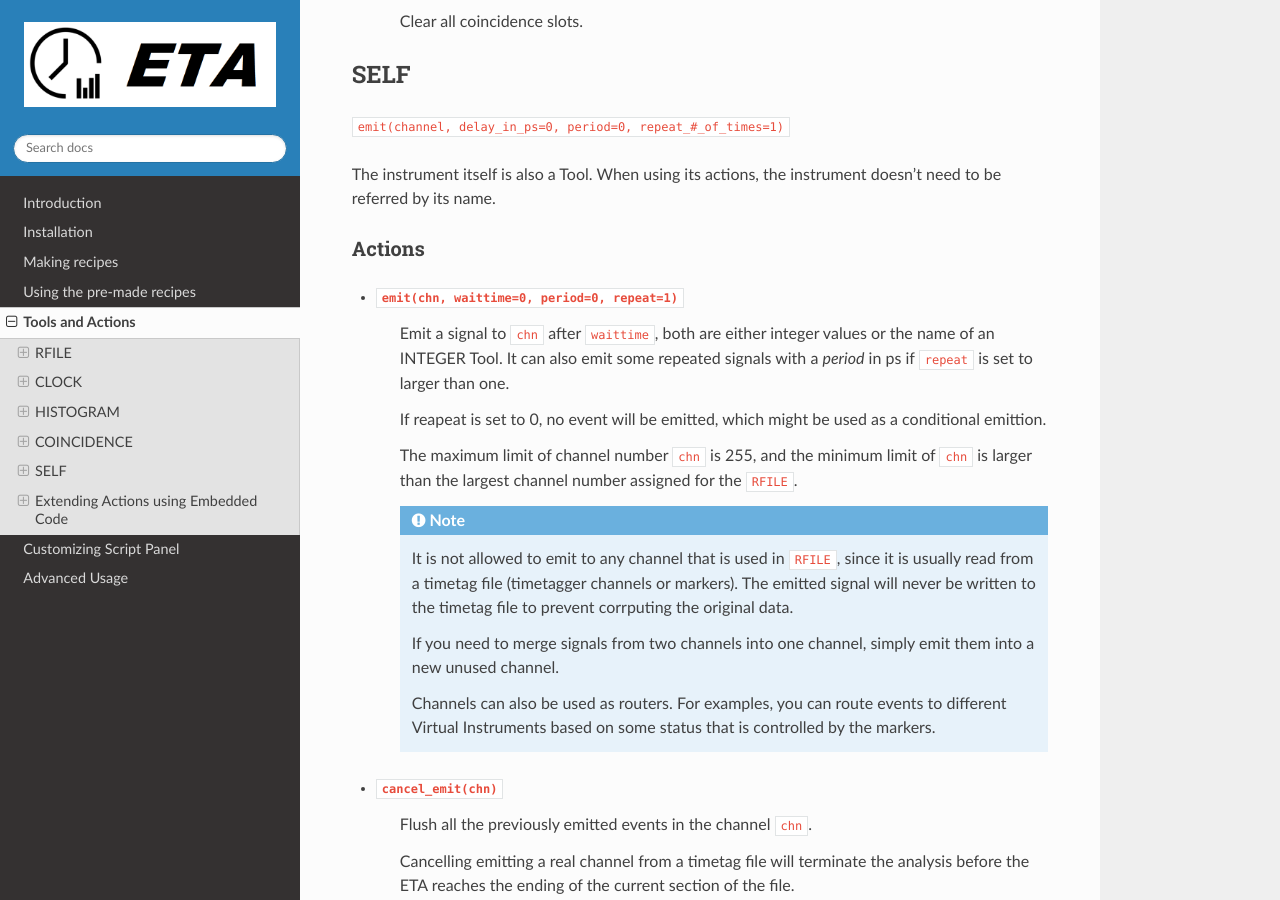
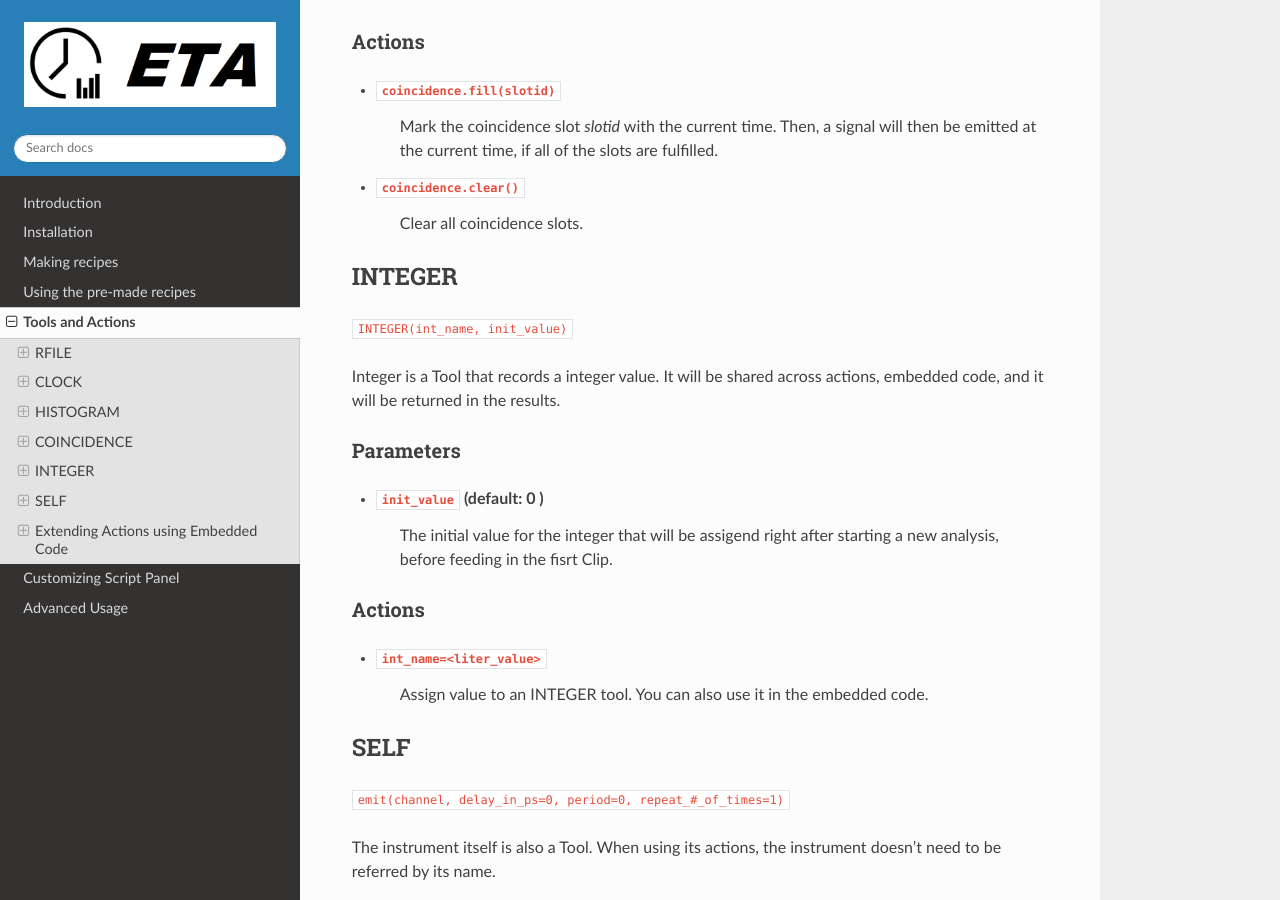
Before and after one commit to timetag/timetag.github.io, a Sphinx documentation site: the page built from docs/actions.rst, in a window 1280 px wide and 900 px high, scrolled down 5991 px. Built offline with Sphinx 7.4.7 and the Read the Docs theme 2.0.0, drawn with Linux system fonts in a browser that asks for light colours; some of the changed text lies outside the part shown.

Commit message:
Update actions.rst

```diff
--- a/docs/actions.rst
+++ b/docs/actions.rst
@@ -129,6 +129,10 @@ Parameters
 
     If the histogram is multi-dimensional, specify one tuple for each dimension, like ``[(100,16),(200,16)]``.
 
+ .. note::
+
+    By default, the Nth bin in the histogram with bin width ``binsize`` includes the ``N*binsize`` and excludes the ``(N+1)*binsize``. Time interval modifier would be handy if you want want to flip this default policy. For example, if you have 16ps as binsize, and you want to exclude ``0ps, 16ps, ...`` and include ``16ps, 32ps,...`` form the ``fisrt, second, ...`` bins, simply put ``HISTOGRAM(h1,num_of_bins,16,"time-1")``.
+
     If you need logarithmic binning, use ``HISTOGRAM(h1, [(100,24,"round(math.log(time))")])``.  The code actually works as if the time interval modifier is injected to every ``h1.record()`` throughout the recipe.
 
     If you need a super long linear histogram that exceeds the memory, try making a histogram with the time interval modifier ``"time-`histogramoffset`"``. This would move the position of "time zero", thus truncate the histogram to a given position from left.  Then you can set different the histogramoffet with Parameter on the main GUI, or from the Script Panel. You may run the same analysis many times with the same timetag file source but different ``histogramoffset``, and glue the histogram results together on a disk.
@@ -199,6 +203,25 @@ Actions
 
 - ``coincidence.clear()``
     Clear all coincidence slots.
+
+
+INTEGER
+------------------------------
+``INTEGER(int_name, init_value)``
+
+Integer is a Tool that records a integer value. It will be shared across actions, embedded code, and it will be returned in the results.
+
+Parameters
+......
+
+- ``init_value`` (default: 0 )
+    The initial value for the integer that will be assigend right after starting a new analysis, before feeding in the fisrt Clip.
+
+Actions
+......
+
+- ``int_name=<liter_value>``
+    Assign value to an INTEGER tool. You can also use it in the embedded code.
 
 
 SELF
```
